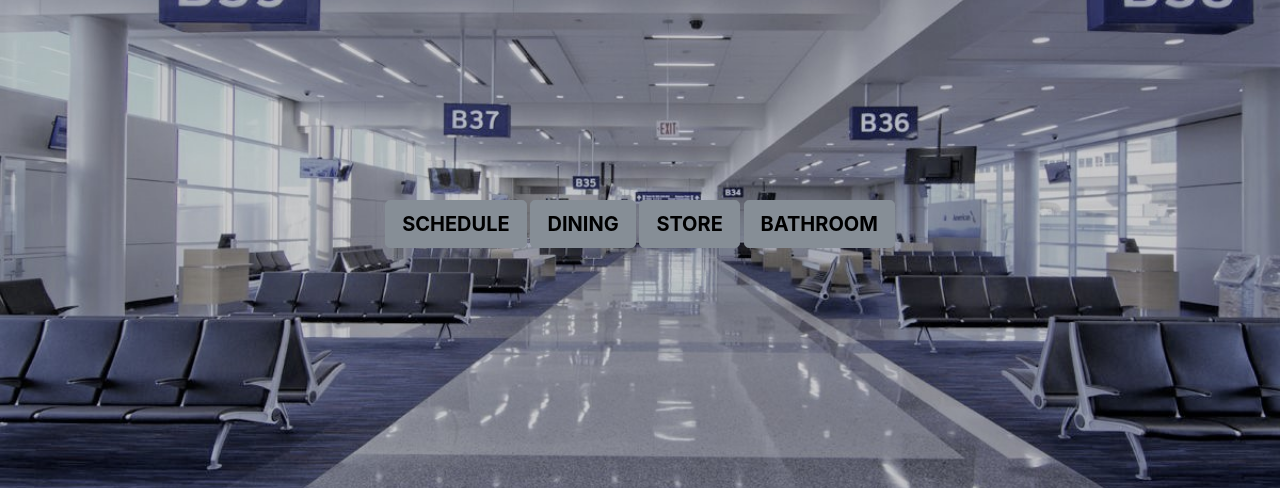
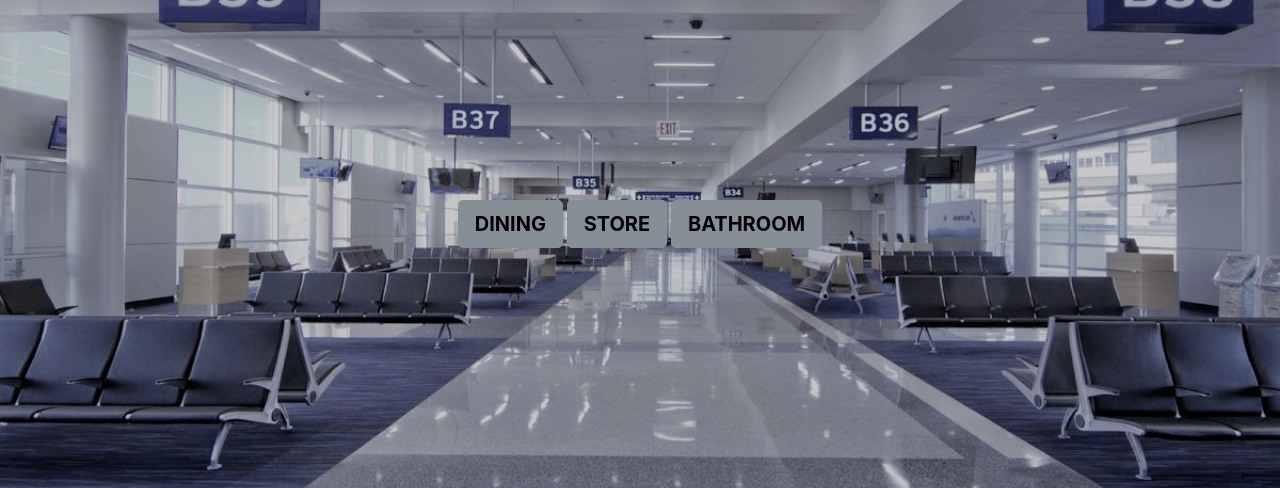
Before and after one commit to briankim31415/TH_AA_Challenge, a Flask app: page /flight_hub.html in a window 1280 px wide. Shown: the part 206-694 px from the top of the page. Run offline with Flask 2, Linux system fonts and the light colour scheme; parts of the project's set-up code (start-up, migrations or seed data) failed here and were passed over; some libraries are stand-ins or nearby versions.

Commit message:
got rid of scheudule button

```diff
--- a/templates/flight_hub.html
+++ b/templates/flight_hub.html
@@ -80,7 +80,7 @@
 
 
 <div class ="text-center">
-<a class="btn btn-secondary btn-lg changebtn" href="flight_schedule.html" role="button" style = "color: black">SCHEDULE</a>
+<!-- <a class="btn btn-secondary btn-lg changebtn" href="flight_schedule.html" role="button" style = "color: black">SCHEDULE</a> -->
 <a class="btn btn-secondary btn-lg changebtn" href="flight_menu.html" role="button" style = "color: black">DINING</a>
 <a class="btn btn-secondary btn-lg changebtn" href="store.html" role="button" style = "color: black">STORE</a>
 <a class="btn btn-secondary btn-lg changebtn" href="bathroom.html" role="button" style = "color: black">BATHROOM</a>
```
